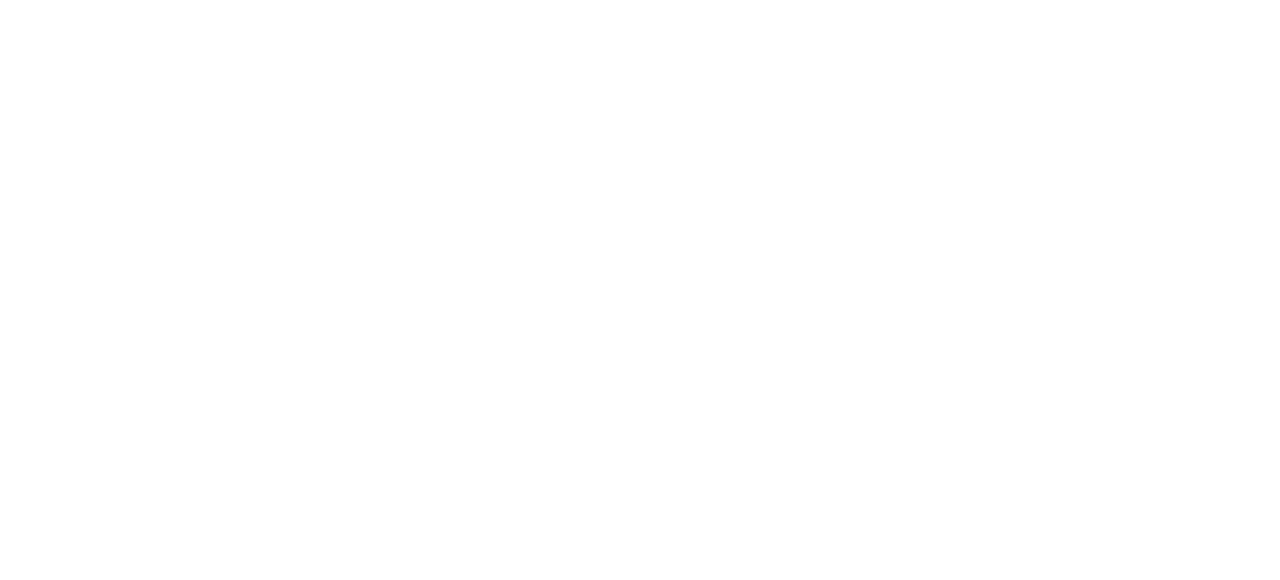
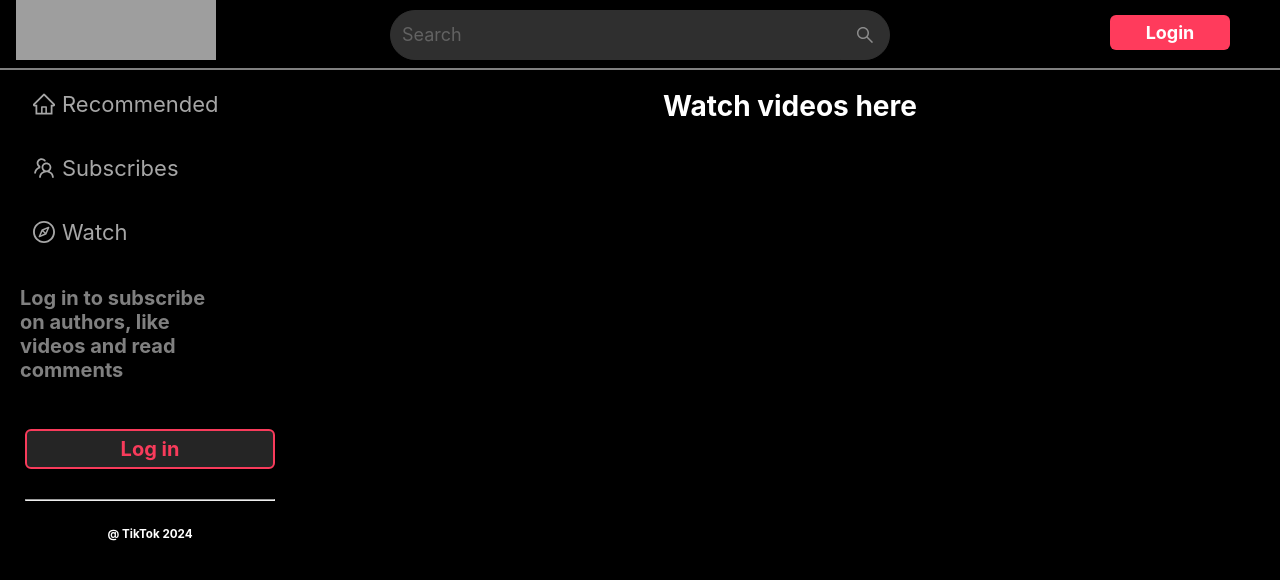
Before and after one commit to zheni4ka/TikTok.Front-end, a React (Create React App) app in the folder TikTok.Front-end/: page /watch in a window 1280 px wide. Before the commit this address had no page. Shown: the top 580 px of the page. Built offline with nearby package versions, Linux system fonts and the light colour scheme; grey boxes are pictures that could not be loaded.

Commit message:
added buttons

```diff
--- a/TikTok.Front-end/src/App.css
+++ b/TikTok.Front-end/src/App.css
@@ -56,3 +56,25 @@
     transform: rotate(360deg);
   }
 }
+
+::-webkit-scrollbar {
+  width: 10px;
+}
+
+.Video
+{
+  margin-inline: auto;
+  width: '300px';
+}
+
+::-webkit-scrollbar-thumb {
+  background: white;
+  border-radius: 5px;
+}
+
+.btn
+{
+    border-radius: 20px;
+    width: 40px;
+    height: 40px;
+}
--- a/TikTok.Front-end/src/App.tsx
+++ b/TikTok.Front-end/src/App.tsx
@@ -4,13 +4,19 @@ import './App.css';
 import { BrowserRouter, Route, Routes } from 'react-router-dom';
 import Home from './Components/Home';
 import Layout from './Components/Layout';
+import Subscribes from './Components/Subscribers';
+import Watch from './Components/Watch';
+import Recommended from './Components/Recommended';
 const App : React.FC = () => {
   return (
     <>
     <BrowserRouter>
       <Routes>
         <Route path='/' element={<Layout/>}>
-          <Route index element={<Home/>}/>
+          <Route index element={<Recommended/>}/>
+          <Route path='/subscribes' element={<Subscribes/>}/>
+          <Route path='/watch' element={<Watch/>}/>
+          <Route path='/recommended' element={<Recommended/>}/>
         </Route>
       </Routes>
     </BrowserRouter>
--- a/TikTok.Front-end/src/Components/Header.tsx
+++ b/TikTok.Front-end/src/Components/Header.tsx
@@ -9,7 +9,7 @@ const Header : React.FC = () => {
 
     return (
         <HeaderAntd style={{ display: 'grid', width: '100%', gridTemplateColumns: '1fr 1fr 1fr', gridTemplateRows: '50px', background: 'black', borderBottom: '2px solid gray', height: '70px'}}>
-                <Link to="/"><img style={{width: '200px', height: '60px'}} src="https://www.logo.wine/a/logo/TikTok/TikTok-Logomark%26Wordmark-White-Dark-Background-Logo.wine.svg"/></Link>
+                <Link to="/" style={{marginInline: '-10%'}}><img style={{width: '200px', height: '60px'}} src="https://www.logo.wine/a/logo/TikTok/TikTok-Logomark%26Wordmark-White-Dark-Background-Logo.wine.svg"/></Link>
                 <ConfigProvider
                 theme={{
                     token: {
--- /dev/null
+++ b/TikTok.Front-end/src/Components/Recommended.tsx
@@ -0,0 +1,13 @@
+import React from 'react';
+import VideoPlayer from './VideoPlayer';
+
+
+const Recommended : React.FC = () => {
+        return (
+            <div style={{width: '80%', marginTop: '50px'}}>
+                 <VideoPlayer/>
+            </div>
+         );
+}
+
+export default Recommended;
--- a/TikTok.Front-end/src/Components/Sider.tsx
+++ b/TikTok.Front-end/src/Components/Sider.tsx
@@ -6,15 +6,17 @@ import
     CompassOutlined
 } from '@ant-design/icons'
 import type { MenuProps} from 'antd';
+import { Link } from "react-router-dom";
+
 import {ConfigProvider, Button, Menu as MenuAntd} from "antd";
 
 type MenuItem = Required<MenuProps>['items'][number];
 
 const items: MenuItem[] =
 [
-    { key: '1', icon: <HomeOutlined style={{fontSize: 22, padding: '5px'}}/>, label: 'Recommended' },
-    { key: '2', icon: <TeamOutlined style={{fontSize: 22, padding: '5px'}}/>, label: 'Subscribers' },
-    { key: '3', icon: <CompassOutlined style={{fontSize: 22, padding: '5px'}}/>, label: 'Watch' }
+    { key: '1', icon: <HomeOutlined style={{fontSize: 22, padding: '5px'}}/>, label: <Link to='/recommended'>Recommended</Link> },
+    { key: '2', icon: <TeamOutlined style={{fontSize: 22, padding: '5px'}}/>, label: <Link to="/subscribes">Subscribes</Link> },
+    { key: '3', icon: <CompassOutlined style={{fontSize: 22, padding: '5px'}}/>, label: <Link to='/watch'>Watch</Link> }
 ]
 
 const Sider: React.FC = () =>
--- /dev/null
+++ b/TikTok.Front-end/src/Components/Subscribers.tsx
@@ -0,0 +1,11 @@
+import React from "react";
+
+const Subscribes: React.FC = () => {
+    return (
+        <>
+            <h1 style={{textAlign: 'center', color: 'white'}}>No data yet</h1>
+        </>
+    )
+}
+
+export default Subscribes;
--- a/TikTok.Front-end/src/Components/VideoPlayer.tsx
+++ b/TikTok.Front-end/src/Components/VideoPlayer.tsx
@@ -1,3 +1,4 @@
+import { Button } from 'antd';
 import React from 'react'
 
 import { useEffect, useRef } from 'react';
@@ -7,7 +8,6 @@ const VideoPlayer :  React.FC = (id, publicId, ...props) => {
   const cloudinaryRef = useRef();
   const playerRef = useRef();
 
-
   // Store the Cloudinary window instance to a ref when the page renders
 
   useEffect(() => {
@@ -15,13 +15,13 @@ const VideoPlayer :  React.FC = (id, publicId, ...props) => {
   }, []);
 
   return (
-    <div style={{ width: '320px', display: 'flex', flexDirection: 'column', marginInline: 'auto', overflow: 'scroll', height: '100vh'}}>
+    <div style={{ width: '45%', display: 'flex', flexDirection: 'column', marginInline: 'auto', overflow: 'scroll', height: '100vh'}}>
 
-    <div style={{gap: '15px'}}>
-
+    <div>
+      <div style={{display: 'flex', flexDirection: 'row'}}>
       <video
         ref={null}
-        style={{marginInline: 'auto', height: window.innerHeight-150, width: '300px', borderRadius: '30px'}}
+        style={{marginInline: 'auto', height: window.innerHeight-200, width: '300px', borderRadius: '30px'}}
         id={'${id}'}
         src="https://res.cloudinary.com/codelife/video/upload/v1637805738/intro_l5ul1k.mp4"
         controls
@@ -30,28 +30,13 @@ const VideoPlayer :  React.FC = (id, publicId, ...props) => {
         {...props}
         />
 
-      <video
-        ref={null}
-        style={{marginInline: 'auto', height: window.innerHeight-150, width: '300px', borderRadius: '30px'}}
-        id={'${id}'}
-        src="https://res.cloudinary.com/codelife/video/upload/v1637805738/intro_l5ul1k.mp4"
-        controls
-        autoPlay
-        data-cld-public-id={publicId}
-        {...props}
-        />
-
-      <video
-        ref={null}
-        style={{marginInline: 'auto', height: window.innerHeight-150, width: '300px', borderRadius: '30px'}}
-        id={'${id}'}
-        src="https://res.cloudinary.com/codelife/video/upload/v1637805738/intro_l5ul1k.mp4"
-        controls
-        autoPlay
-        data-cld-public-id={publicId}
-        {...props}
-        />
-
+        <div style={{display: 'flex', flexDirection: 'column', justifyContent: 'flex-end', gap: '25px'}}>
+            <Button className='btn'/>
+            <Button className='btn'/>
+            <Button className='btn'/>
+            <Button className='btn'/>
+        </div>
+        </div>
     </div>
   </div>
   )
--- /dev/null
+++ b/TikTok.Front-end/src/Components/Watch.tsx
@@ -0,0 +1,11 @@
+import React from "react";
+
+const Watch: React.FC = () => {
+    return(
+        <>
+            <h1 style={{textAlign: 'center', color: 'white'}}>Watch videos here</h1>
+        </>
+    )
+}
+
+export default Watch;
```
